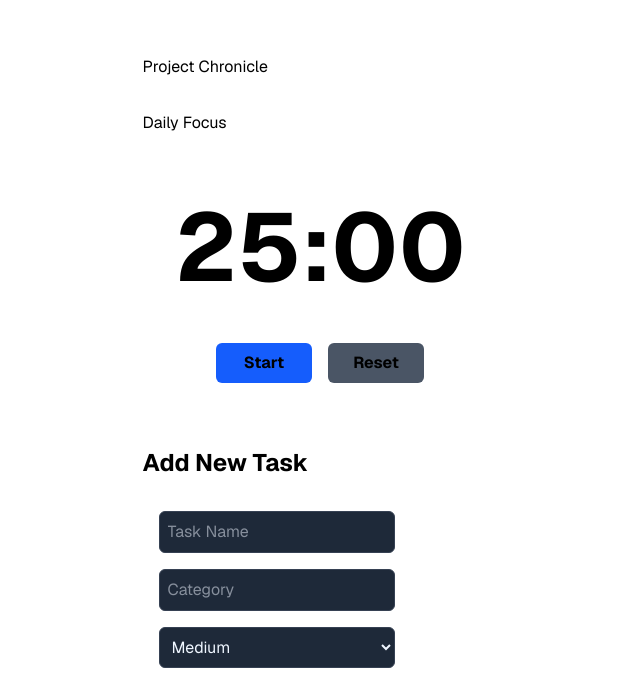
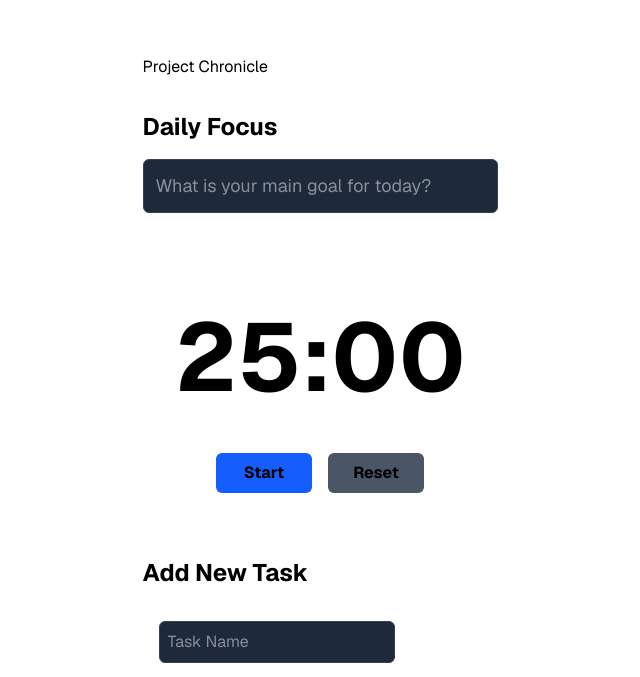
Before and after one commit to dapperAuteur/project-chronicle, a Next.js app: page / in a window 1280 px wide. Shown: the part 109-786 px from the top of the page, without its empty margins (320-960 px from the left). Built offline with nearby package versions, Linux system fonts and the light colour scheme.

Commit message:
Implementing the "Daily Focus" Field

```diff
--- a/src/app/page.tsx
+++ b/src/app/page.tsx
@@ -15,8 +15,13 @@
   const [isActive, setIsActive] = useState(false);
   const [mode, setMode] = useState<'focus' | 'break'>('focus');
   const [selectedTaskId, setSelectedTaskId] = useState<string | null>(null);
+  const [dailyFocus, setDailyFocus] = useState('');
 
   useEffect(() => {
+    const storedFocus = localStorage.getItem('dailyFocus');
+    if (storedFocus) {
+      setDailyFocus(JSON.parse(storedFocus));
+    }
     const storedTasks = localStorage.getItem('tasks');
     if (storedTasks) {
       setTasks(JSON.parse(storedTasks));
@@ -26,7 +31,10 @@
   useEffect(() => {
     // localStorage can only store strings, so we convert the array to a JSON string.
     localStorage.setItem('tasks', JSON.stringify(tasks));
-  }, [tasks]); // The dependency array ensures this runs only when `tasks` is updated.
+  }, [tasks]);
+  useEffect(() => {
+    localStorage.setItem('dailyFocus', JSON.stringify(dailyFocus));
+  }, [dailyFocus]);
 
   useEffect(() => {
     let interval: NodeJS.Timeout | undefined = undefined;
@@ -138,8 +146,15 @@
         <div>
           <h1>Project Chronicle</h1>
         </div>
-        <div>
-          <h2>Daily Focus</h2>
+        <div className="w-full max-w-2xl mb-8">
+          <h2 className="text-2xl font-bold mb-4">Daily Focus</h2>
+          <input
+            type="text"
+            placeholder="What is your main goal for today?"
+            className="w-full bg-gray-800 p-3 rounded-md border border-gray-700 text-lg text-blue-50"
+            value={dailyFocus}
+            onChange={(e) => setDailyFocus(e.target.value)}
+          />
         </div>
         <div>
           <div className="text-center mb-8">
```
